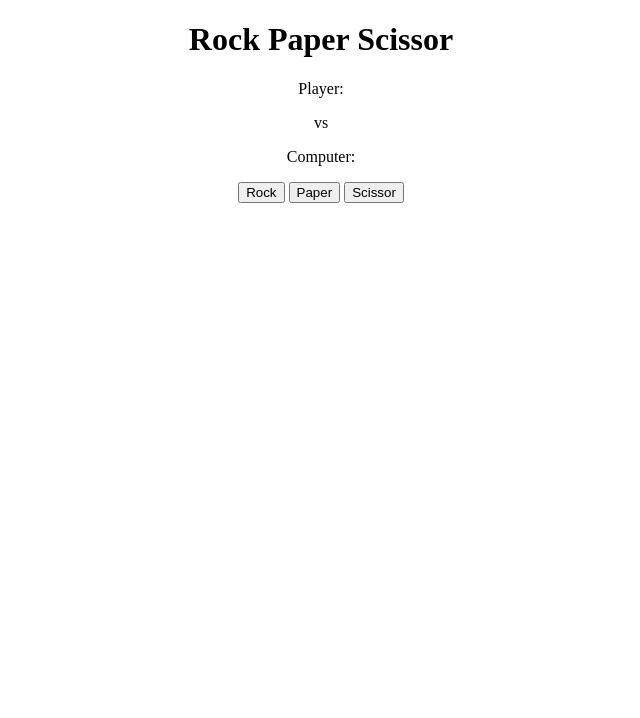
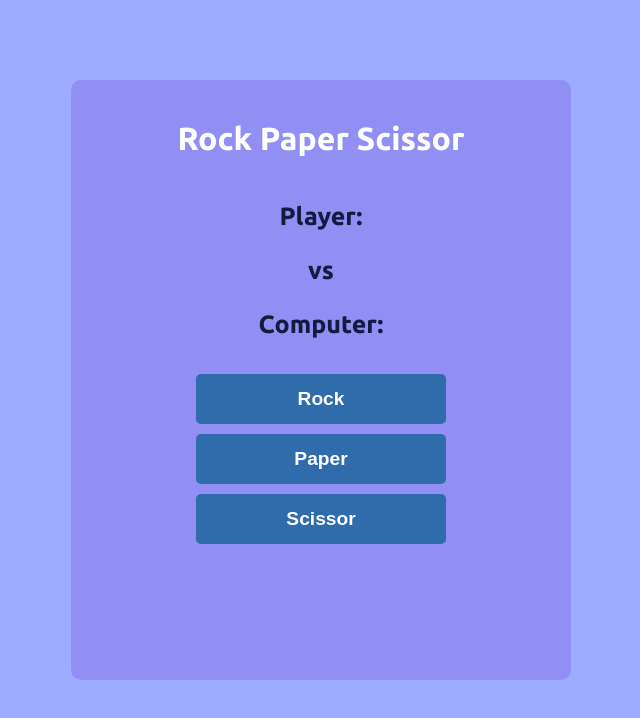
Before and after one commit to Azure-Helper/rock-paper-scissor, a plain HTML site: page index.html in a window 1280 px wide. Shown: the whole page, without its empty margins (319-959 px from the left). Drawn offline with Linux system fonts and the light colour scheme; a web font is replaced by a local one.

Commit message:
Add styling

```diff
--- a/index.html
+++ b/index.html
@@ -5,17 +5,27 @@
     <meta http-equiv="X-UA-Compatible" content="IE=edge" />
     <meta name="viewport" content="width=device-width, initial-scale=1.0" />
     <title>Rock Paper Scissor</title>
+    <link rel="preconnect" href="https://fonts.googleapis.com" />
+    <link rel="preconnect" href="https://fonts.gstatic.com" crossorigin />
+    <link
+      href="https://fonts.googleapis.com/css2?family=Ubuntu:wght@400;500;700&family=Mina:wght@400;700&display=swap"
+      rel="stylesheet"
+    />
     <link rel="stylesheet" href="styles.css" />
   </head>
   <body>
+    <div class="container">
       <h1>Rock Paper Scissor</h1>
       <p id="player">Player:</p>
       <p>vs</p>
       <p id="computer">Computer:</p>
+      <div class="button-rps">
         <button onclick="rock()">Rock</button>
         <button onclick="paper()">Paper</button>
         <button onclick="scissor()">Scissor</button>
+      </div>
       <p id="status-el"></p>
+    </div>
     <script src="index.js"></script>
   </body>
 </html>
--- a/styles.css
+++ b/styles.css
@@ -1,4 +1,63 @@
 body {
   margin: 0;
   text-align: center;
+  background-color: #9dacff;
 }
+
+h1 {
+  font-family: "Ubuntu", sans-serif;
+  margin: 0;
+  color: #ffffff;
+  padding-top: 40px;
+  padding-bottom: 20px;
+  font-weight: bolder;
+}
+
+.container {
+  height: 600px;
+  width: auto;
+  max-width: 500px;
+  background: #918ef4;
+  margin: auto;
+}
+
+@media (min-width: 484px) {
+  .container {
+    margin-top: 80px;
+    border-radius: 10px;
+  }
+}
+
+@media (max-width: 484px) {
+  .container {
+    min-height: 100vh;
+  }
+}
+
+p {
+  font-family: "Ubuntu", sans-serif;
+  font-size: 25px;
+  font-weight: bold;
+  color: #141b41;
+}
+
+.button-rps {
+  display: flex;
+  flex-direction: column;
+}
+
+button {
+  display: block;
+  width: 250px;
+  height: 50px;
+  margin-left: auto;
+  margin-right: auto;
+  font-family: "Mina", sans-serif;
+  border: none;
+  border-radius: 5px;
+  color: #fff;
+  background-color: #306bac;
+  font-size: larger;
+  font-weight: 600;
+  margin-top: 10px;
+}
```
Lines whose indentation alone changed are shown as unchanged.
